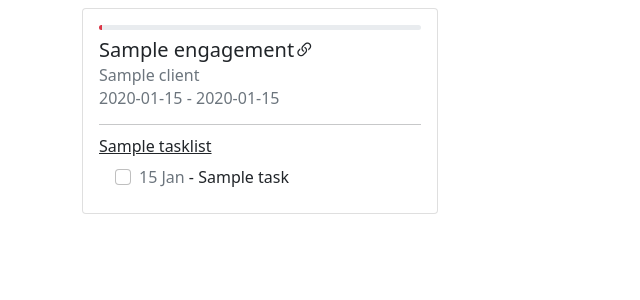
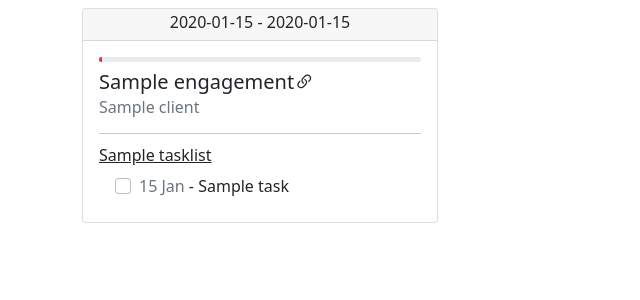
Before and after one commit to redshift-rdr/pet, a Python web app: template app/templates/index.html in a window 1280 px wide. Shown: the part 56-356 px from the top of the page, without its empty margins (0-640 px from the left). Run offline with Jinja, Linux system fonts and the light colour scheme; the template is opened without the code that fills it: most values are stand-ins (such as "Sample title", 1, 10 or a date in 2020).

Commit message:
finished adding features, and fixing bugs

```diff
--- a/app/models.py
+++ b/app/models.py
@@ -121,3 +121,6 @@ class Task(db.Model):
 
     def is_overdue(self):
         return date.today() >= self.deadline
+
+    def is_due_today(self):
+        return date.today() == self.deadline
--- a/app/routes.py
+++ b/app/routes.py
@@ -30,6 +30,7 @@ def add_work_days(start_date : date, days_to_add : int):
     workingDayCount = 0
     while workingDayCount < abs(days_to_add):
         start_date += timedelta(days=direction)
+        print(start_date)
         weekday = int(start_date.strftime('%w'))
         if (weekday != 0 and weekday != 6):
             workingDayCount += 1
@@ -194,7 +195,7 @@ def add_engagement_template():
         db.session.add(new_template)
         db.session.commit()
 
-        return redirect(url_for('add_tasklist_template', uuid=new_template.uuid))
+        return redirect(url_for('edit_template', uuid=new_template.uuid))
 
     return render_template('addengagementtemplate.html', form=form)
 
@@ -229,7 +230,7 @@ def add_task_template():
 
     form = AddTaskTemplateForm()
     if form.validate_on_submit():
-        new_task_template = TaskTemplate(title=form.title.data, days_to_complete=form.days_to_complete.data, notes=form.notes.data, template=tasklist_template)
+        new_task_template = TaskTemplate(title=form.title.data, days_to_complete=form.days_to_complete.data, offset=form.deadline_offset.data,notes=form.notes.data, template=tasklist_template)
 
         db.session.add(new_task_template)
         db.session.commit()
--- a/app/templates/addengagementtemplate.html
+++ b/app/templates/addengagementtemplate.html
@@ -12,7 +12,7 @@
                         {{ form.title.label }}
                     </div>
                     <div class="col">
-                        {{ form.title(size=36, class='form-control') }}
+                        {{ form.title(size=36, class='form-control', autocomplete="off") }}
                     </div>
                 </div>
 
@@ -21,7 +21,7 @@
                         {{ form.client.label }}
                     </div>
                     <div class="col">
-                        {{ form.client(size=36, class='form-control') }}
+                        {{ form.client(size=36, class='form-control', autocomplete="off") }}
                     </div>
                 </div>
 
--- a/app/templates/index.html
+++ b/app/templates/index.html
@@ -1,26 +1,28 @@
 {% extends "base.html" %}
 
 {% block content %}
-
 <div class="container">
     <div class="row row-cols-1 row-cols-md-3 g-4">
         {% for engagement in engagements %}
         <div class="col">
-
-            <div class="card">
-                <div class="card-body">
+            <div class="card card-link">
+                <a style="text-decoration: none" class="text-dark" href="{{ url_for('edit_engagement', uuid=engagement.uuid) }}">
+                    <div class="card-header">
+                        <h6 class="card-subtitle text-center">{{ engagement.start.strftime('%-d %-b') }} - {{ engagement.end.strftime('%-d %-b') }}</h6>
+                    </div>
+                    <div class="card-body pb-0">
                         <div class="progress mb-2" style="height: 5px">
                         {% set complete_perc = engagement.completed_percentage() %}
                             <div class="progress-bar bg-danger" role="progressbar" style="width: {{ complete_perc }}%" aria-valuenow="{{ complete_perc }}" aria-valuemin="0" aria-valuemax="100"></div>
                         </div>
-                    <a style="text-decoration: none" class="text-dark" href="{{ url_for('edit_engagement', uuid=engagement.uuid) }}">
+
                         <h5 class="card-title">{{ engagement.title }}<i class="bi bi-link-45deg"></i></h5>
-                    </a>
                         <h6 class="card-subtitle mb-2 text-muted">{{ engagement.client }}</h6>
-                    <h6 class="card-subtitle mb-2 text-muted">{{ engagement.start.strftime('%-d %-b') }} - {{ engagement.end.strftime('%-d %-b') }}</h6>
 
                         <hr>
-
+                    </div>
+                </a>
+                <div class="card-body pt-0">
                     {% for tasklist in engagement.tasklists %}
                     <div id="tasklist_container" class="mb-2">
                         <h6 class="text-decoration-underline card-subtitle mb-2">{{ tasklist.title }}</h6>
@@ -29,16 +31,16 @@
                             {% for task in tasklist.tasks %}
                                 <div class="form-check">
                                     <input class="form-check-input" type="checkbox" onclick="toggle_task(this)" data-uuid="{{ task.uuid }}" value="" id="task-id-{{ task.uuid }}" {% if task.complete %}checked{% endif %}>
-                                        <label class="form-check-label {% if not task.complete and task.is_overdue() %}text-danger{% endif %}" for="task-id-{{ task.uuid }}">
+                                    <label class="form-check-label {% if task.is_due_today() %} text-success {% elif not task.complete and task.is_overdue() %}text-danger{% endif %}" for="task-id-{{ task.uuid }}">
+                                        <span {% if task.complete %} class="text-decoration-line-through text-muted" {% endif %}>
                                             <span class="text-muted">{{ task.deadline.strftime('%-d %b') }}</span> - {{ task.title }}
+                                        </span>
                                     </label>
                             </div>
                             {% endfor %}
                         </div>
                     </div>
                     {% endfor %}
-
-
                 </div>
             </div>
         </div>
```
Also changed, not shown: app/static/app.css (line endings or trailing spaces). Lines whose indentation alone changed are shown as unchanged.
